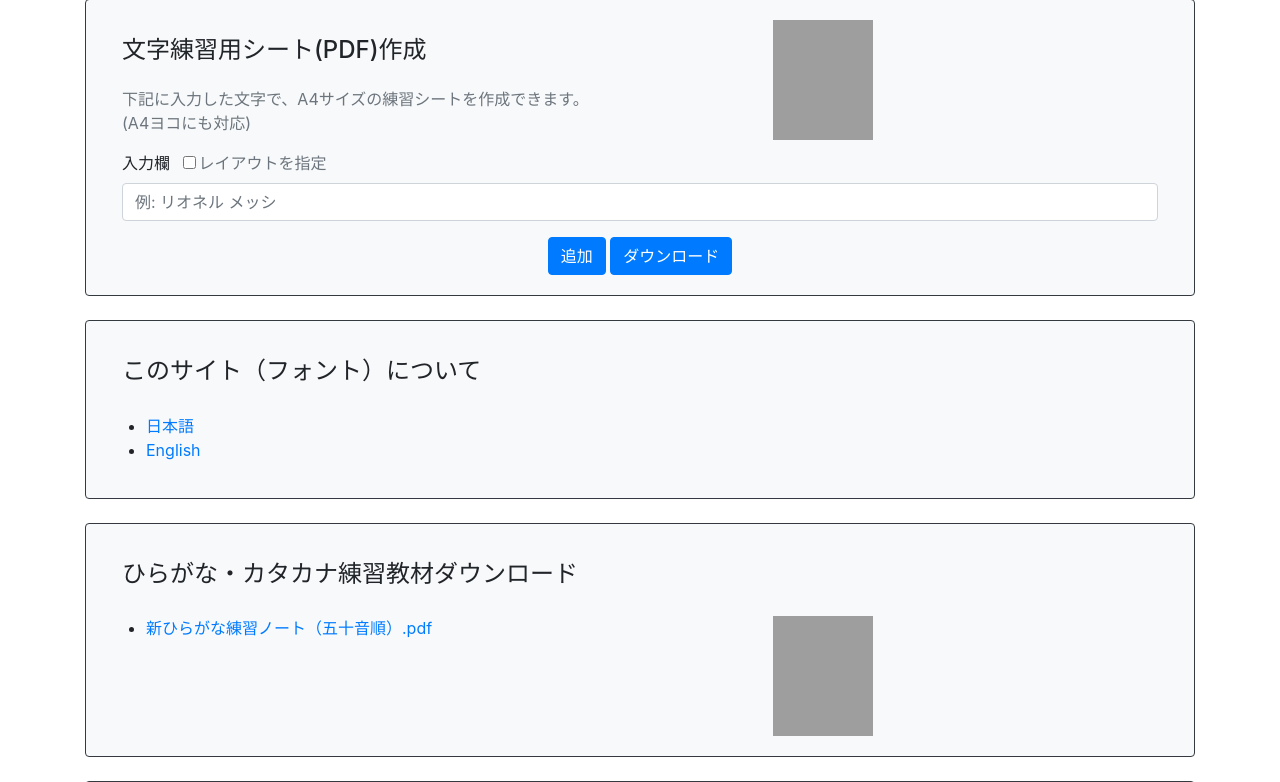
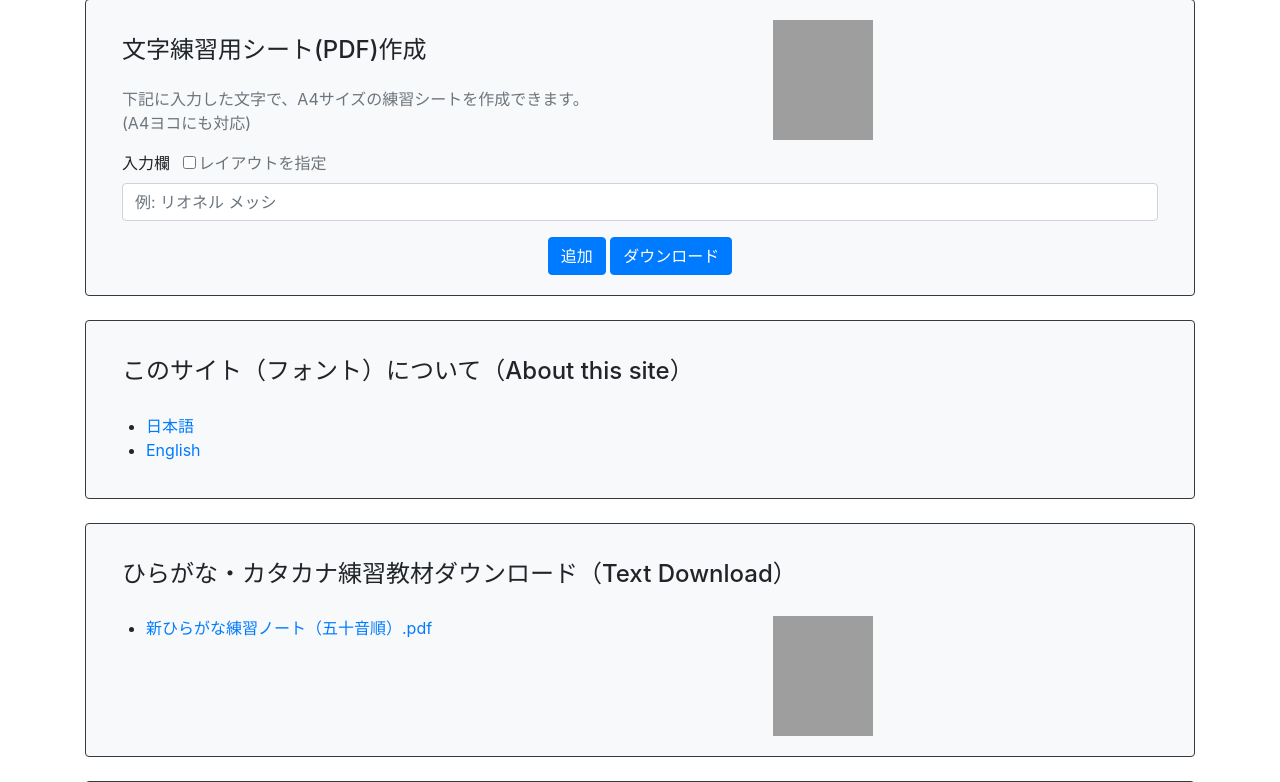
Before and after one commit to yuya-okada527/japanese-leaners-font-sample, a Flask app: page / in a window 1280 px wide. Shown: the part 210-992 px from the top of the page. Run offline with Flask 2, Linux system fonts and the light colour scheme; parts of the project's set-up code (start-up, migrations or seed data) failed here and were passed over; some libraries are stand-ins or nearby versions; grey boxes are pictures that could not be loaded.

Commit message:
add english info

```diff
--- a/web/templates/index.html
+++ b/web/templates/index.html
@@ -92,7 +92,7 @@
 <!-- 概要説明 -->
 <div class="card bg-light border-dark mt-4 mb-4">
   <div class="card-body">
-    <h4 class="card-title p-3">このサイト（フォント）について</h4>
+    <h4 class="card-title p-3">このサイト（フォント）について（About this site）</h4>
     <div class="row">
       <div class="col-12">
         <ul>
@@ -107,7 +107,7 @@
 <!-- 教材ダウンロード -->
 <div class="card bg-light border-dark mt-4 mb-4">
   <div class="card-body">
-    <h4 class="card-title p-3">ひらがな・カタカナ練習教材ダウンロード</h4>
+    <h4 class="card-title p-3">ひらがな・カタカナ練習教材ダウンロード（Text Download）</h4>
     <div class="row">
       <div class="col-6">
         <ul>
```
